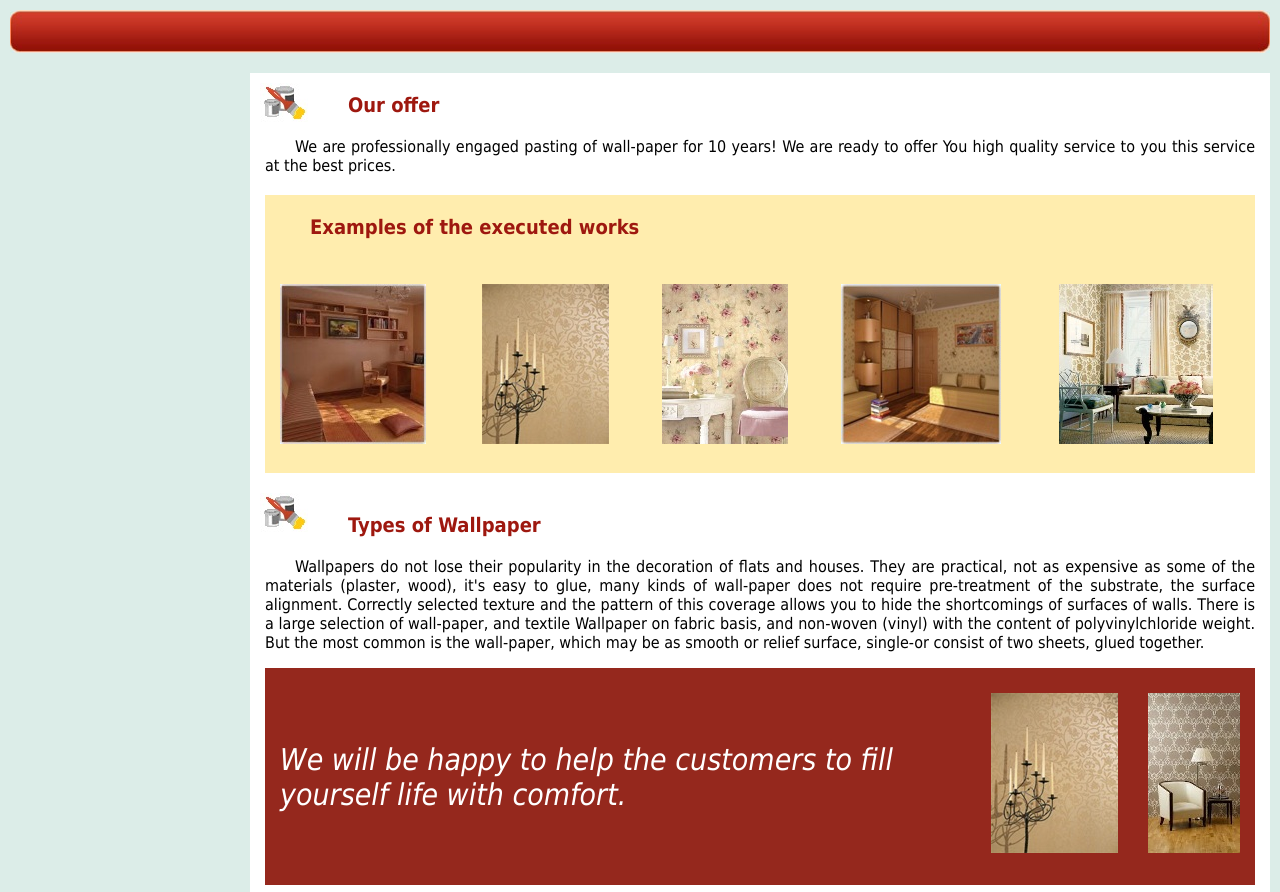
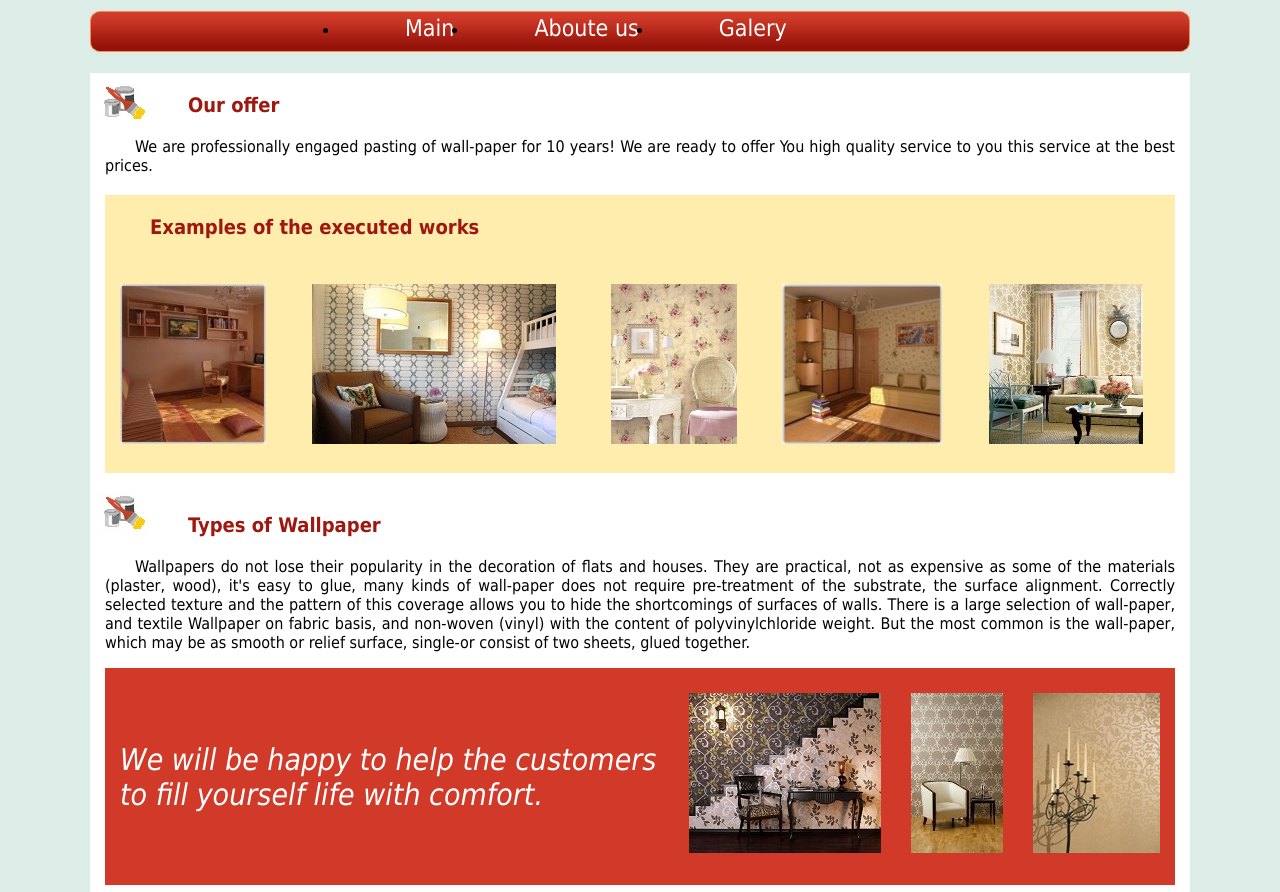
Before and after one commit to JuliaKn/mysite, a plain HTML site: page index.html in a window 1280 px wide. Shown: the part 180-1072 px from the top of the page. Drawn offline with Linux system fonts and the light colour scheme.

Commit message:
Change 2_3
Change

```diff
--- a/css/style_r.css
+++ b/css/style_r.css
@@ -42,9 +42,14 @@ ul li {
 	font-weight: normal;
 }
 
+#wrapper {
+	max-width: 1100px;
+	min-width: 904px;
+	margin: 0 auto;
+}
 #header {
 	height: 170px;
-	margin: 0 10px 10px 10px;
+	margin: 0 0 10px 0;
 	background-image: url(../image/head.jpg);
 	background-repeat: repeat-x;
 }
@@ -71,10 +76,27 @@ ul li {
 
 #sidebar {
 	height: 43px;
-	margin: 0 10px 10px 10px;
+	margin: auto 0 10px 0;
 	background-image: url(../image/sb.jpg);
 	background-repeat: repeat-x;
 }
+#sidebar span {
+	color: #FFFFFF;
+	width: 110;
+	font: Verdana;
+	font-size: 23px;
+}
+
+#sidebar ul {
+	color: #AC2217;
+	margin: auto;
+	padding-left: 250px;
+}
+
+#sidebar li{
+	float: left;
+}
+
 #sidebar div {
 	height: 43px;
 	background: url(../image/sb_l.jpg) no-repeat;
@@ -88,7 +110,7 @@ ul li {
 
 #contant {
 	min-height: 400px;
-	margin: 0 10px 10px 250px;
+	margin: 0 0 10px 0;
 	background-color: #FFFFFF;
 }
 
@@ -98,12 +120,18 @@ ul li {
 }
 
 #example2 {
-	background-color: #95281D;
+	background-color: #D13A29;
 	color:#FFFFFF;
 	margin: 10px 15px;
 	font-size: 30px;
 	font-style: italic;
+}
 
+#example3 {
+	background-color: #D5D5D5;
+	color:#FFFFFF;
+	margin: 10px 15px;
+	font-size: 16px;
 }
 
 .main_table {
--- a/index.html
+++ b/index.html
@@ -9,12 +9,20 @@
 
 	<body>
 		<!--<img src="image/oboi1.jpg" width="173" hight="170" align="right" alt="wallpaper">-->
+			<div id="wrapper">
 				<div id="header"><div><div><div>
 					<h1>Sticker Wallpaper</h1>
-				<p id="head_c">Contact.tel: XXX-XXX-XXXX</p>
+					<p id="head_c">Contact. tel: XXX-XXX-XXXX</p>
 				</div></div></div></div>
 
-			<div id="sidebar"><div><div></div></div></div>
+				<div id="sidebar"><div><div>
+					<ul>
+						<li><span>Main</span></li>
+						<li><span>Aboute us</span></li>
+						<li><span>Galery</span></li>
+					</ul>
+
+				</div></div></div>
 
 				<div id="contant">
 					<img src="image/box1.jpg" width="48" hight="39" align="left" alt="brush" id='abzats'>
@@ -25,11 +33,11 @@
 					<p id="podzagol">Examples of the executed works</p>
 					<table cellpadding="0" cellspacing="0" class="main_table">
 					<tr>
-						<td><img width="146" height="160" alt="" src="image/oboi31.jpg"/></td>
-						<td><img width="127" height="160" alt="" src="image/oboi41.jpg"/></td>
-						<td><img width="126" height="160" alt="" src="image/oboi61.jpg"/></td>
-						<td><img width="160" height="160" alt="" src="image/oboi71.jpg"/></td>
-						<td><img width="154" height="160" alt="" src="image/oboi81.jpg"/></td>
+						<td><img width="146" height="160" alt="" src="image/oboi1s.jpg"/></td>
+						<td><img width="244" height="160" alt="" src="image/oboi2s.jpg"/></td>
+						<td><img width="126" height="160" alt="" src="image/oboi3s.jpg"/></td>
+						<td><img width="160" height="160" alt="" src="image/oboi4s.jpg"/></td>
+						<td><img width="154" height="160" alt="" src="image/oboi5s.jpg"/></td>
 					</tr>
 				</table>
 				</div>
@@ -43,8 +51,9 @@
 					<table cellpadding="0" cellspacing="0" class="main_table">
 					<tr>
 						<td>We will be happy to help the customers to fill yourself life with comfort.</td>
-						<td><img width="127" height="160" alt="" src="image/oboi41.jpg"/></td>
-						<td><img width="92" height="160" alt="" src="image/oboi91.jpg"/></td>
+						<td><img width="192" height="160" alt="" src="image/decor1s.jpg"/></td>
+						<td><img width="92" height="160" alt="" src="image/decor2s.jpg"/></td>
+						<td><img width="127" height="160" alt="" src="image/decor3s.jpg"/></td>
 					</tr>
 
 				</table>
@@ -55,17 +64,18 @@
 					<p>To qualitatively to paste wall-paper on a wall, you need to prepare the base, if the walls were previously covered by them, you need to remove the old cover. In cases when the wall surface for the first time pasted over such a floor, it must prepare and make it smooth. To Wallpaper kept stronger on a surface layer of ground, and on it is glued with a special paper. At a label of wall-paper on a wall it is necessary to consider features of each type of Wallpaper and have the appropriate skill, as well as wet Wallpaper become soft, lose their strength and may tear.</p>
 					<p>Trust the professionals!</p>
 
-				<img src="image/box1.jpg" width="48" hight="39" align="left" alt="brush" id='abzats'>
+				<div id="example3">
+					<!--<img src="image/box1.jpg" width="48" hight="39" align="left" alt="brush" id='abzats'>-->
 					<ul id="podzagol">Advantages of work with us:
 						<li>Conclusion of contract</li>
 						<li>Qualification</li>
 						<li>Optimal rates</li>
 						<li>Warranty - 6 months</li>
 					</ul>
-
-
 				</div>
 
 			<div id="footer"><div><div></div></div></div>
+		</div>
+
 	</body>
 </html>
```
Also changed, not shown: image/decor1s.jpg (added), image/decor2s.jpg (renamed from image/oboi91.jpg), image/decor3s.jpg (renamed from image/oboi41.jpg), image/oboi1s.jpg (renamed from image/oboi31.jpg), image/oboi2s.jpg (added), image/oboi3s.jpg (renamed from image/oboi61.jpg), image/oboi4s.jpg (renamed from image/oboi71.jpg), image/oboi5s.jpg (renamed from image/oboi81.jpg). Lines whose indentation alone changed are shown as unchanged.
